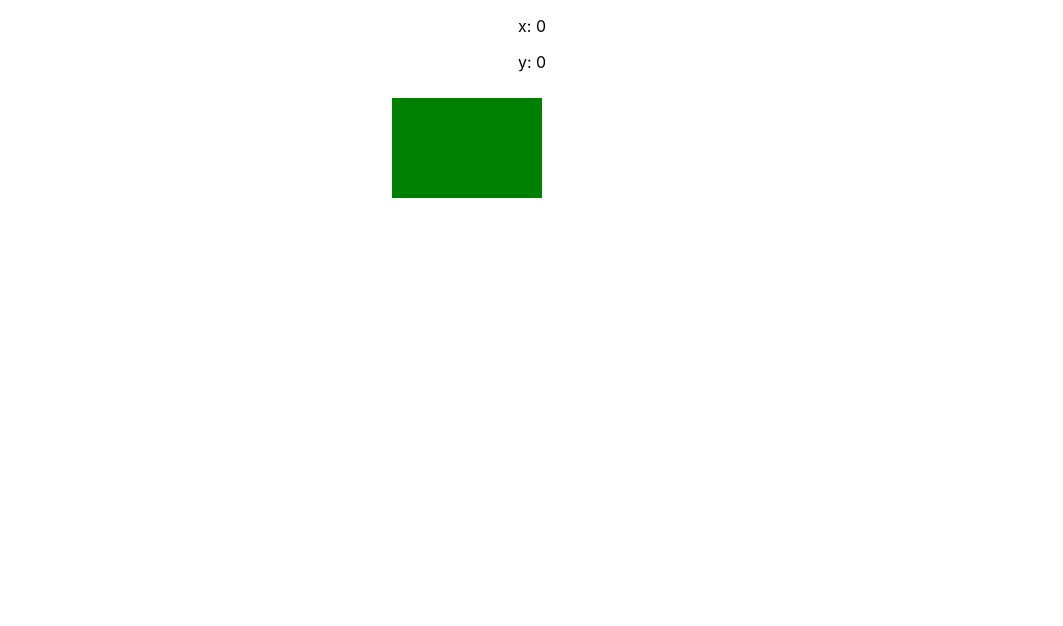
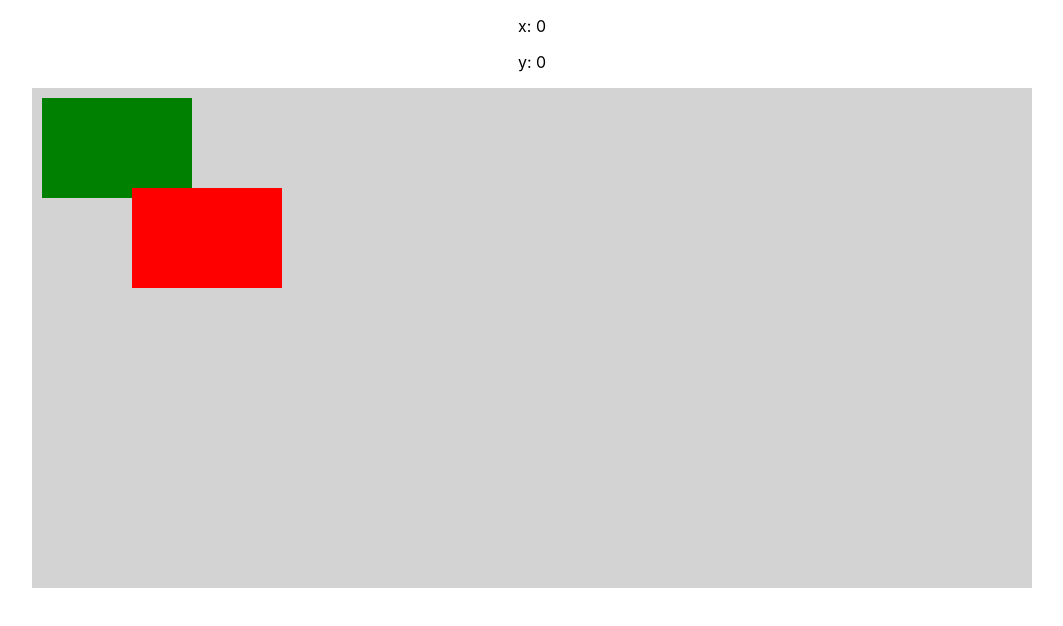
Before and after one commit to SilviuIordache/Painty, a React (Create React App) app: page / in a window 1280 px wide. Shown: the top 626 px of the page, without its empty margins (108-1171 px from the left). Built offline with nearby package versions, Linux system fonts and the light colour scheme.

Commit message:
Make stuff appear

```diff
--- a/src/PaintApp.js
+++ b/src/PaintApp.js
@@ -1,5 +1,4 @@
 import React from "react";
-
 export default class PaintApp extends React.Component {
   constructor(props) {
     super(props);
@@ -8,22 +7,43 @@ export default class PaintApp extends React.Component {
       cursorY: 0
     };
   }
+  // setupCanvas = () => {
+  //   this.setState({
+  //     ctx: this.state.canvas.getContext('2d')
+  //   })
+  // }
 
   handleMouseMove = (e) => {
     this.setState({
+      canvas: undefined,
+      ctx: undefined,
       cursorX: e.clientX,
       cursorY: e.clientY
     })
   }
 
+
+  createRectangleAtCoordinates = (ctx, x, y, width, height, color) => {
+    ctx.fillStyle = color || 'green';
+    ctx.fillRect(x, y, width, height);
+  }
+
+  handleMouseClick = (e) => {
+    this.createRectangleAtCoordinates(e.clientX, e.clientY, 10, 10, 'red')
+  }
+
+
   componentDidMount() {
-    document.onmousemove = this.handleMouseMove
+    document.onmousemove = this.handleMouseMove;
+    document.onclick = this.handleMouseClick;
 
     const canvas = document.getElementById('canvas');
+    canvas.style.backgroundColor = 'lightgray';
     const ctx = canvas.getContext('2d');
 
-    ctx.fillStyle = 'green';
-    ctx.fillRect(10, 10, 150, 100);
+
+    this.createRectangleAtCoordinates(ctx, 10, 10, 150, 100, 'green');
+    this.createRectangleAtCoordinates(ctx, 100, 100, 150, 100, 'red')
   }
 
   render() {
@@ -33,7 +53,7 @@ export default class PaintApp extends React.Component {
           <p> x: {this.state.cursorX} </p>
           <p> y: {this.state.cursorY} </p>
         </div>
-        <canvas id="canvas"></canvas>
+        <canvas width="1000" height="500" id="canvas"></canvas>
       </div>
     )
   }
```
